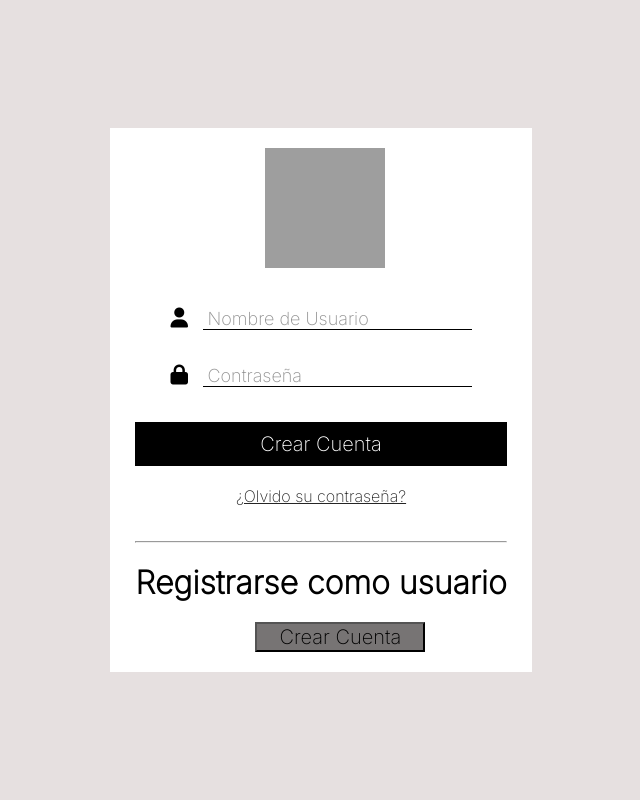
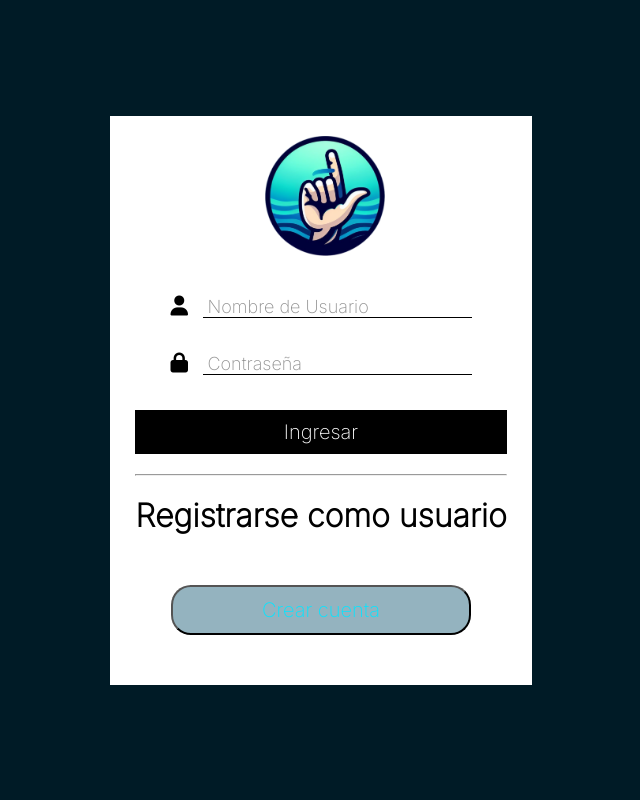
Before and after one commit to SenaTalk/se-atalk-project, a PHP site: page /templates/login.html in a window 1280 px wide. Shown: the whole page, without its empty margins (319-959 px from the left). Run offline with PHP 8.4, Linux system fonts and the light colour scheme; some libraries are stand-ins or nearby versions; grey boxes are pictures that could not be loaded.

Commit message:
Update index.html and style.css

```diff
--- a/public/css/style.css
+++ b/public/css/style.css
@@ -54,6 +54,12 @@ main {
     border-radius: 20px;
     width: 300px;
     height: 70px;
+}
+
+.start:hover {
+    background-color: rgba(12, 82, 109, 0.44);
+    width: 310px;
+    height: 80px;
 }
 
 .start a {
@@ -115,7 +121,6 @@ footer {
     align-items: center;
     justify-content: center;
     min-height: 100vh;
-    background: linear-gradient(to right, #e6e0e0, #e6e0e0);
 }
 
 img {
@@ -172,7 +177,7 @@ form .link {
     margin-bottom: 15px;
 }
 
-form #btton {
+form #button {
     color: #fff;
     border: none;
     background: #000000;
@@ -181,13 +186,17 @@ form #btton {
     font-size: 20px;
 }
 
-form #nc {
-    width: 170px;
-    height: 30px;
+form .nc {
+    display: block;
+    margin: 30px auto;
+    background-color: rgba(12, 82, 109, 0.44);
+    border-radius: 20px;
+    width: 300px;
+    height: 50px;
+}
+
+form .nc-a {
     font-size: 20px;
-    text-overflow: ellipsis;
-    overflow: hidden;
-    white-space: nowrap;
-    background: #777474;
-    margin-left: 120px;
+    text-decoration: none;
+    color: #07E5FF;
 }
--- a/templates/login.html
+++ b/templates/login.html
@@ -10,7 +10,7 @@
 </head>
 <body class="body-form">
     <form action="../src/login.php" method="post">
-        <img src="../public/img/LogoSeñaTalk.jpeg" alt="" width="120px" height="120px">
+        <img src="../public/img/LogoSeñaTalk.png" alt="" width="120px" height="120px">
         <br><br>
         <label>
             <i class="fa-solid fa-user"></i>
@@ -22,12 +22,10 @@
             <input placeholder="Contraseña" type="password" id="password">
         </label>
 
-        <button id="btton">Crear Cuenta</button>
+        <button id="button">Ingresar</button>
 
         <br>
 
-        <a href="#" class="link">¿Olvido su contraseña?</a>
-        <br>
 <hr>
         <br>
 
@@ -35,7 +33,9 @@
 
         <br>
 
-        <button id="nc">Crear Cuenta</button>
+        <button id="nc" class="btn nc">
+            <a href="register.html" class="nc-a">Crear cuenta</a>
+        </button>
     </form>
 
     <script src="../public/js/main.js"></script>
```
